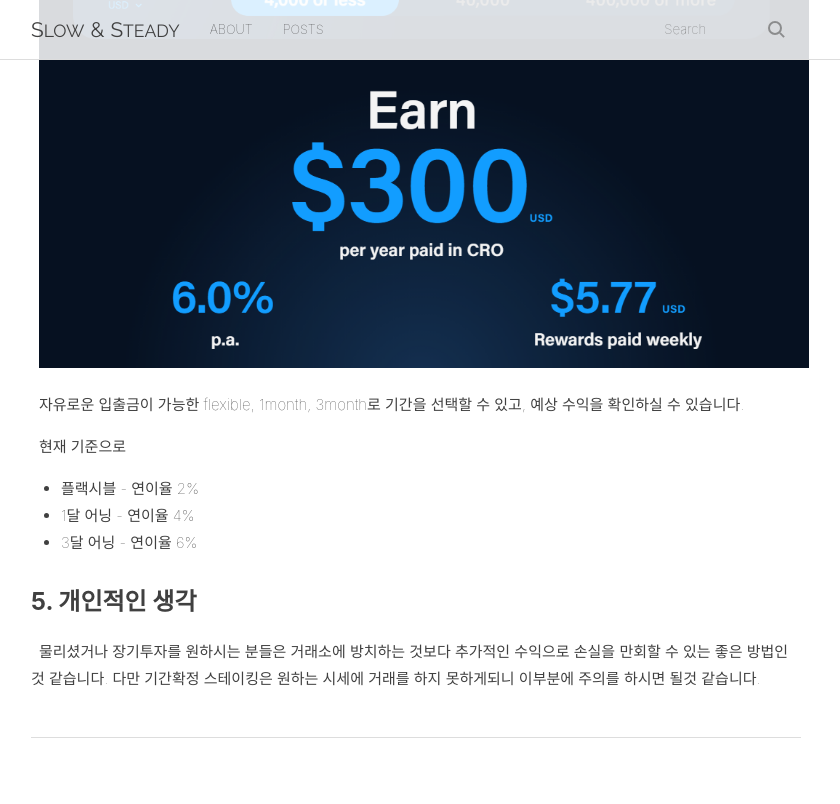
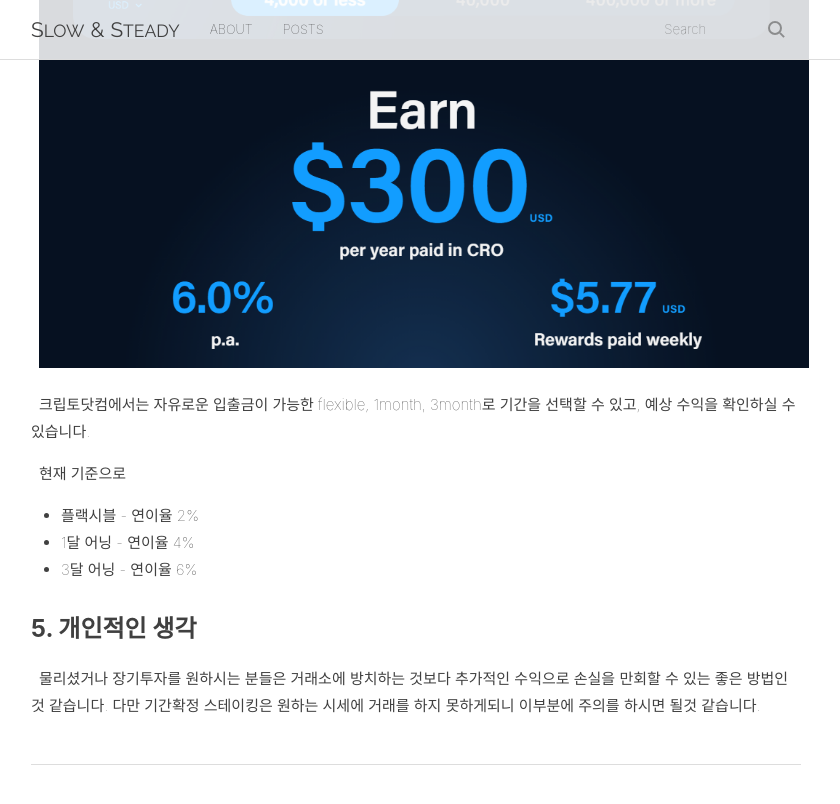
Before and after one commit to daesuni/daesuni.github.io, a Jekyll site: the page built from _posts/2021-04-25-Cryptodotcom.md, in a window 1280 px wide and 900 px high, scrolled down 1907 px. Shown: the top 804 px of the window, without its empty margins (224-1064 px from the left). Built offline with Jekyll 4.4.1, drawn with Linux system fonts in a browser that asks for light colours; comment, search, counter and statistics services are not loaded; some of the changed lines change nothing that is shown; some of the changed text lies outside the part shown.

Commit message:
new post

```diff
--- a/_posts/2021-04-25-Cryptodotcom.md
+++ b/_posts/2021-04-25-Cryptodotcom.md
@@ -1,9 +1,17 @@
 ---
 layout: post
-title: 크립토닷컴(Crypto.com) 스테이킹
+title: 크립토닷컴(Crypto.com) 스테이킹/어닝
 category: bitcoin
 keywords:
- - mybatis
+ - 크립토닷컴
+ - crypto.com
+ - 크립토닷컴 체인
+ - 코인 스테이킹
+ - 코인 어닝
+ - 크립토닷컴 스테이킹
+ - 크립토닷컴 어닝
+ - 크립토닷컴 코인
+ - 크립토닷컴 전망
 ---
 
 <p align="center"><img src="/images/posts/cryptologo.png"></p>
@@ -53,7 +61,7 @@
 
 <p align="center"><img src="/images/posts/cryptoearning.png"></p>
 
-자유로운 입출금이 가능한 flexible, 1month, 3month로 기간을 선택할 수 있고, 예상 수익을 확인하실 수 있습니다.
+크립토닷컴에서는 자유로운 입출금이 가능한 flexible, 1month, 3month로 기간을 선택할 수 있고, 예상 수익을 확인하실 수 있습니다.
 
 현재 기준으로
 - 플랙시블 - 연이율 2%
```
